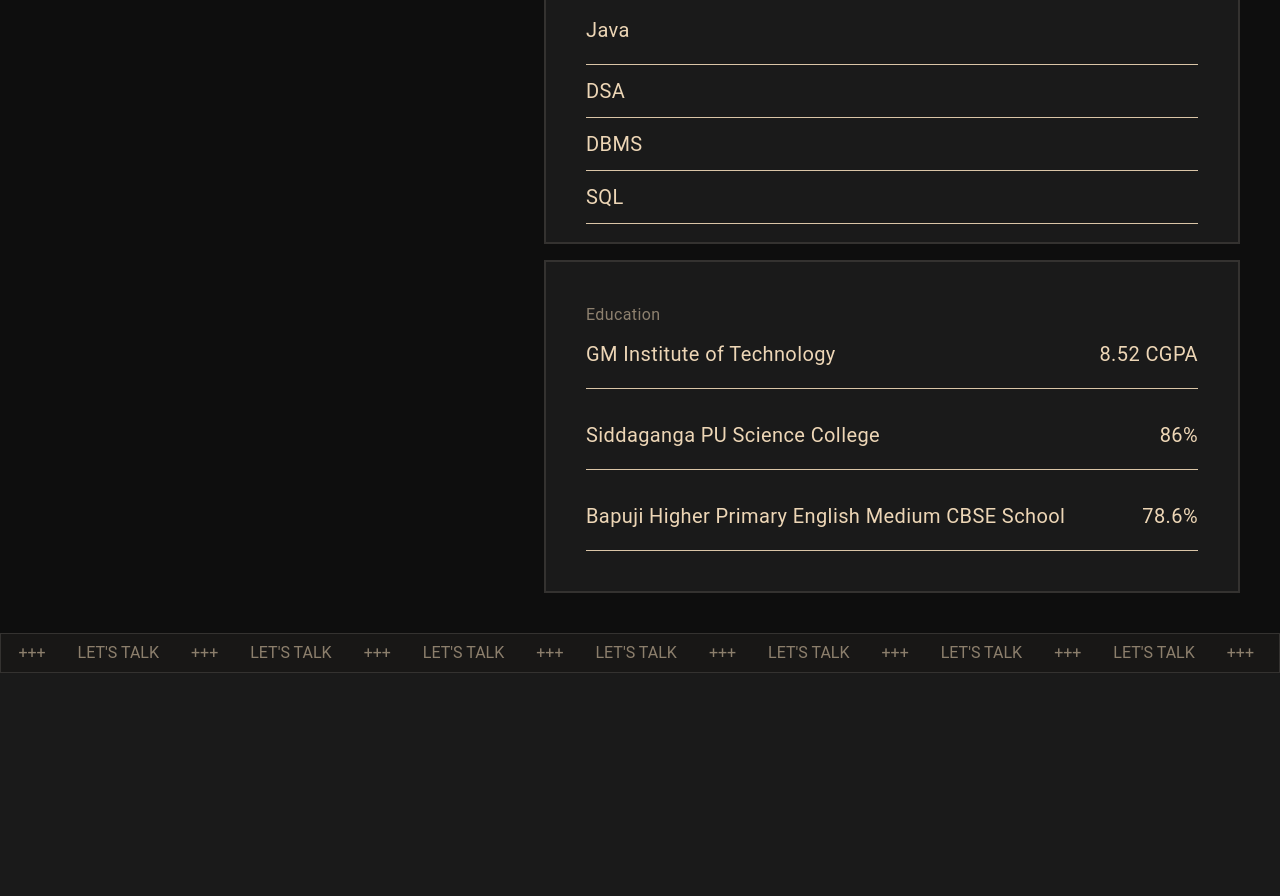
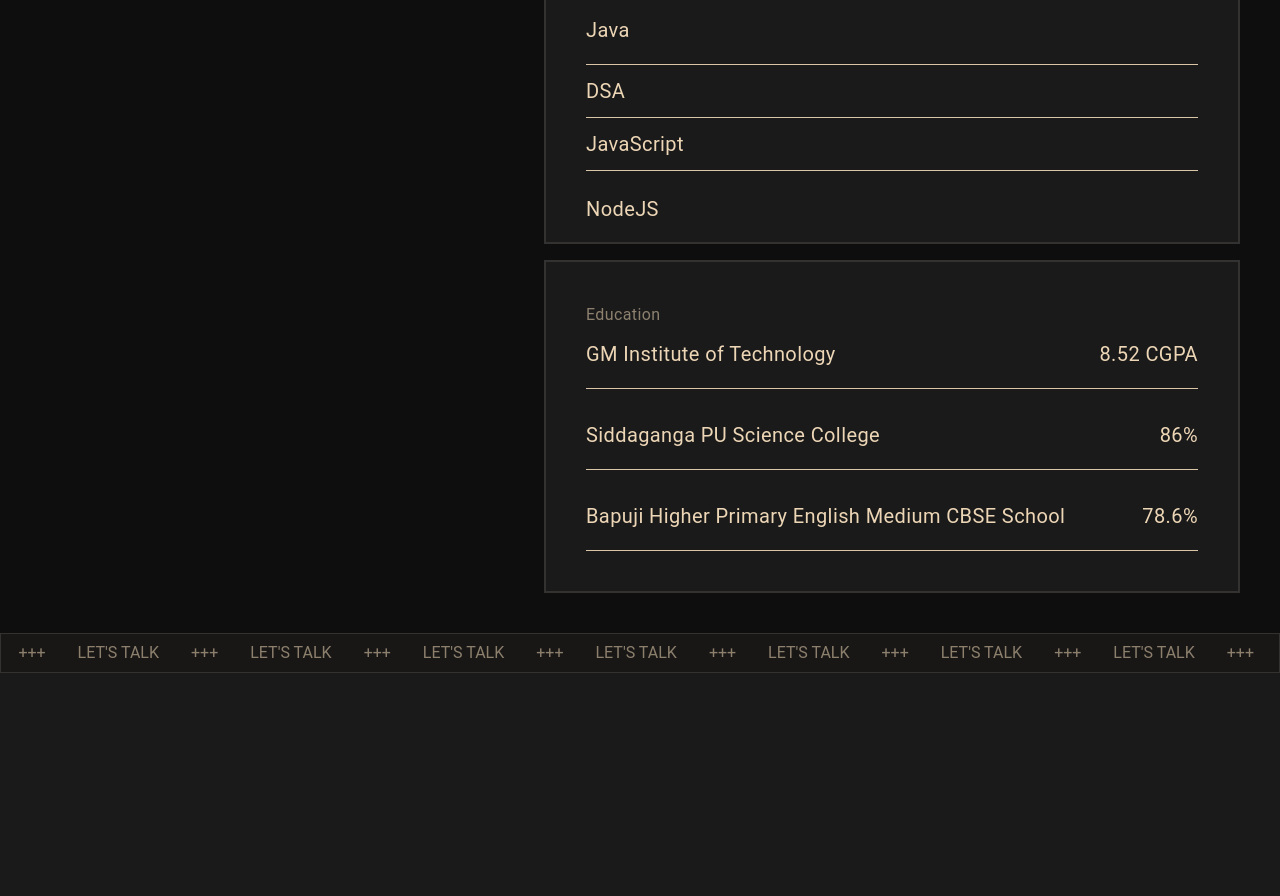
Before and after one commit to vikasas/my-portfolio, a React (Create React App) app: page /about in a window 1280 px wide. Shown: the part 1020-1916 px from the top of the page. Built offline with nearby package versions, Linux system fonts and the light colour scheme.

Commit message:
skills changed

```diff
--- a/src/components/About.js
+++ b/src/components/About.js
@@ -73,11 +73,14 @@ const About = () => {
             <h6 className="text-smalltext">SKILLS</h6>
             <p className="mt-6 text-xl font-normal" data-aos="fade-in">Java</p> <hr className="border-skiltextcol mt-5" />
             <p className="mt-3 text-xl font-normal" data-aos="fade-in">DSA</p> <hr className="border-skiltextcol mt-3" />
-            <p className="mt-3 text-xl font-normal" data-aos="fade-in">DBMS</p> <hr className="border-skiltextcol mt-3" />
-            <p className="mt-3 text-xl font-normal" data-aos="fade-in">SQL</p> <hr className="border-skiltextcol mt-3" />
-            <p className="mt-3 text-xl font-normal" data-aos="fade-in">HTML & CSS</p> <hr className="border-skiltextcol mt-3" />
             <p className="mt-3 text-xl font-normal" >JavaScript</p> <hr className="border-skiltextcol mt-3" />
-            <p className="mt-3 text-xl font-normal" d>ReactJS</p> <hr className="border-skiltextcol mt-3" />
+            <p className="mt-6 text-xl font-normal" data-aos="fade-in">NodeJS</p> <hr className="border-skiltextcol mt-5" />
+            <p className="mt-6 text-xl font-normal" data-aos="fade-in">ExpressJS</p> <hr className="border-skiltextcol mt-5" />
+            <p className="mt-3 text-xl font-normal" >ReactJS</p> <hr className="border-skiltextcol mt-3" />
+            <p className="mt-6 text-xl font-normal" data-aos="fade-in">Mongodb</p> <hr className="border-skiltextcol mt-5" />
+            <p className="mt-3 text-xl font-normal" >DBMS</p> <hr className="border-skiltextcol mt-3" />
+            <p className="mt-3 text-xl font-normal" >SQL</p> <hr className="border-skiltextcol mt-3" />
+            <p className="mt-3 text-xl font-normal" >HTML & CSS</p> <hr className="border-skiltextcol mt-3" />
             <p className="mt-3 text-xl font-normal" >Tailwindcss</p> <hr className="border-skiltextcol mt-3" />
             <p className="mt-3 text-xl font-normal" >Web Design</p>
             {/* <p className="mt-3 text-xl font-normal">SpringBoot</p> */}
--- a/src/components/Contact.js
+++ b/src/components/Contact.js
@@ -41,7 +41,7 @@ const Contact = () => {
     <div>
       <div className="w-full bg-background text-beige flex flex-col lg:flex-row justify-center items-start p-5 sm:p-10 mt-10 space-y-10 lg:space-y-0">
         {/* Profile Image Section */}
-        <div className="w-full lg:w-1/3 flex justify-center items-center">
+        <div className="w-full lg:w-1/3 flex justify-center items-center lg:sticky top-10 ">
           <img
             src={pic}
             alt="Profile"
--- a/src/components/Projects.js
+++ b/src/components/Projects.js
@@ -33,7 +33,7 @@ const project = [
 
 const Projects = () => { // Add this line to define the functional component properly
     useEffect(() =>{
-        AOS.init({duration:1200})
+        AOS.init({duration:1000})
     })
     return (
         <div>
--- a/src/components/Skills.js
+++ b/src/components/Skills.js
@@ -1,10 +1,13 @@
 import { FaJava } from "react-icons/fa";
-import { SiHtml5, SiCss3, SiJavascript, SiReact, SiTailwindcss, SiFigma, SiMysql } from "react-icons/si";
+import { SiHtml5, SiCss3, SiJavascript, SiReact, SiTailwindcss, SiFigma, SiMysql , SiNodedotjs , SiExpress , SiMongodb } from "react-icons/si";
 
 const skills = [
   { name: "Java", icon: <FaJava /> },
   { name: "JavaScript", icon: <SiJavascript /> },
   { name: "ReactJS", icon: <SiReact /> },
+  {name : "NodeJS" , icon : <SiNodedotjs /> },
+  {name : "ExpressJS" , icon : <SiExpress /> },
+  {name : "Mongodb" , icon : <SiMongodb /> },
   { name: "Tailwind CSS", icon: <SiTailwindcss /> },
   { name: "Figma", icon: <SiFigma /> },
   { name: "Mysql", icon: <SiMysql/> },
```
Also changed, not shown: public/MYIMG.jpg (added).
